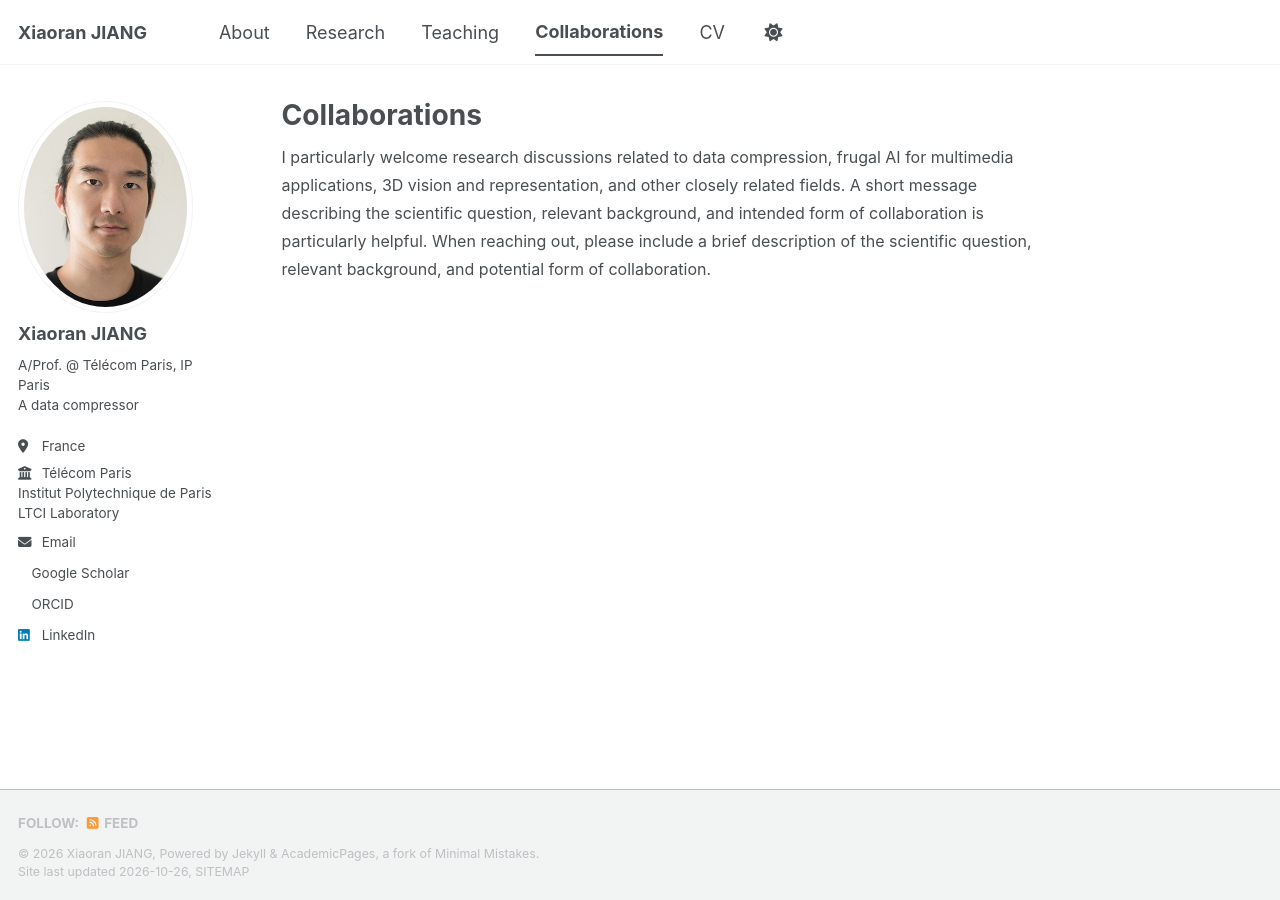
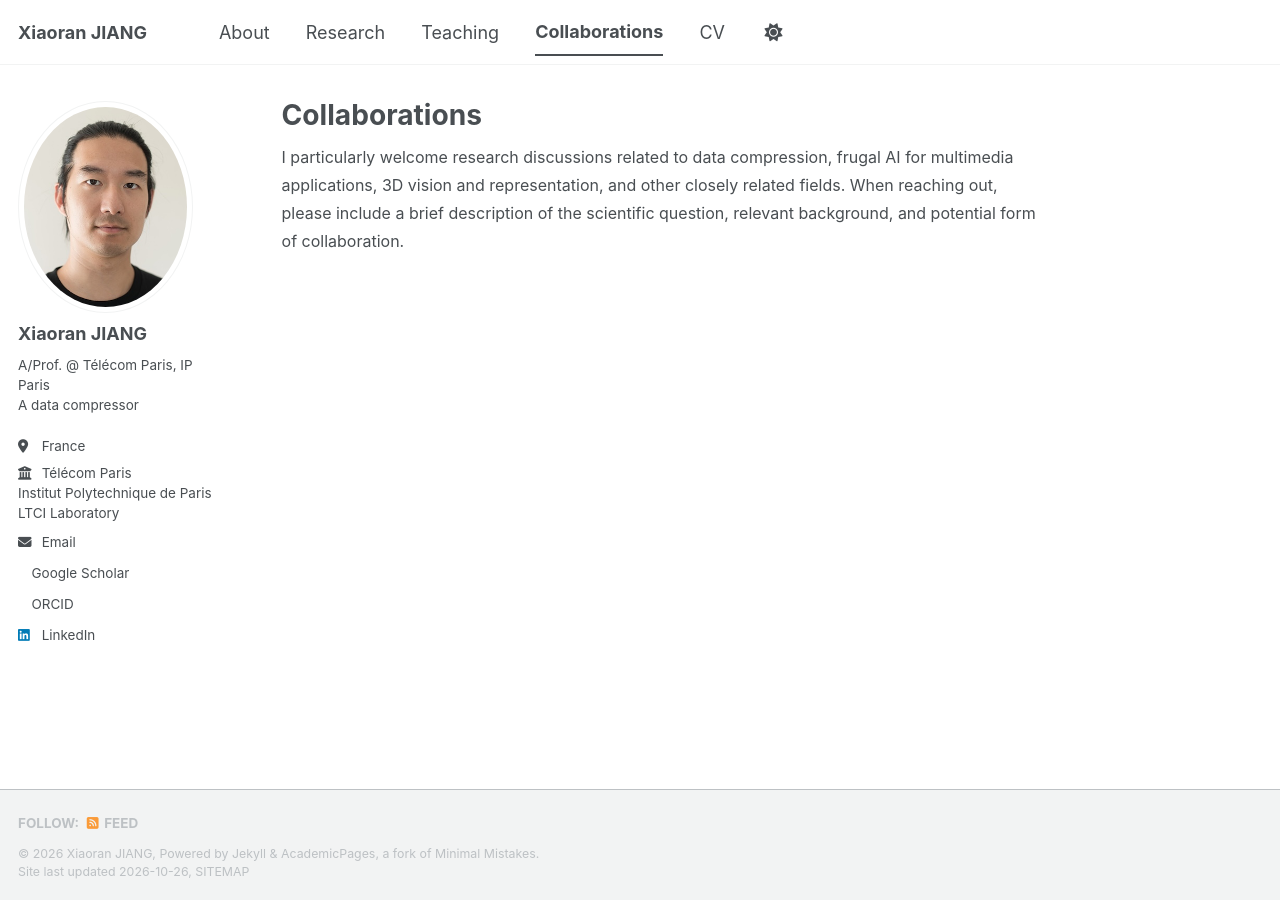
Before and after one commit to xiaoranjiang/xiaoranjiang.github.io, a Jekyll site: the page built from _pages/collaborations.md, in a window 1280 px wide. Built offline with Jekyll 4.4.1, drawn with Linux system fonts in a browser that asks for light colours; a style sheet for code colours, icons or effects is not loaded.

Commit message:
Update collaborations.md

```diff
--- a/_pages/collaborations.md
+++ b/_pages/collaborations.md
@@ -3,4 +3,4 @@ title: "Collaborations"
 permalink: /collaborations/
 ---
 
-I particularly welcome research discussions related to data compression, frugal AI for multimedia applications, 3D vision and representation, and other closely related fields. A short message describing the scientific question, relevant background, and intended form of collaboration is particularly helpful. When reaching out, please include a brief description of the scientific question, relevant background, and potential form of collaboration.
+I particularly welcome research discussions related to data compression, frugal AI for multimedia applications, 3D vision and representation, and other closely related fields. When reaching out, please include a brief description of the scientific question, relevant background, and potential form of collaboration.
```
